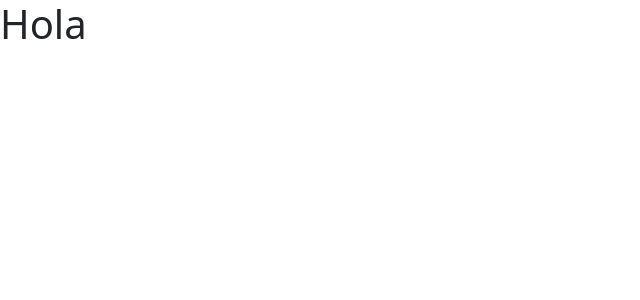
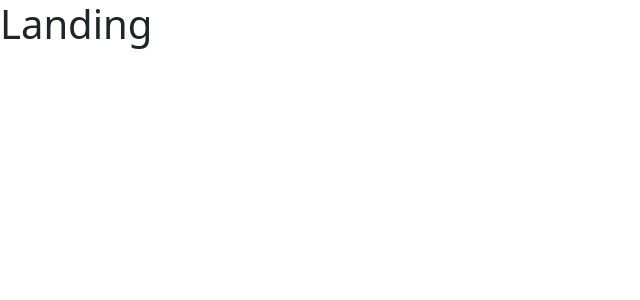
Before and after one commit to lcasass3/FIMEFOOD, a Vue app: page / in a window 1280 px wide. Shown: the top 300 px of the page, without its empty margins (0-640 px from the left). Built offline with nearby package versions, Linux system fonts and the light colour scheme.

Commit message:
Se restructuran las rutas
- Se agregan las paginas Home, Login y Landing y se incorporan al router
- Se elimina TestPage

```diff
--- /dev/null
+++ b/src/pages/Home/HomePage.vue
@@ -0,0 +1,6 @@
+<script setup lang="ts"></script>
+<template>
+  <div>
+    <h1>Home</h1>
+  </div>
+</template>
--- a/src/pages/TestPage.vue
+++ b/src/pages/Landing/LandingPage.vue
@@ -1,5 +1,7 @@
 <script setup lang="ts"></script>
 
 <template>
-  <h1>Hola</h1>
+  <div>
+    <h1>Landing</h1>
+  </div>
 </template>
--- /dev/null
+++ b/src/pages/Login/LoginPage.vue
@@ -0,0 +1,7 @@
+<script setup lang="ts"></script>
+
+<template>
+  <div>
+    <h1>Login</h1>
+  </div>
+</template>
--- a/src/router/index.ts
+++ b/src/router/index.ts
@@ -1,14 +1,23 @@
 import { createRouter, createWebHistory } from 'vue-router'
-import TestPage from '../pages/TestPage.vue'
 
 const router = createRouter({
   history: createWebHistory(import.meta.env.BASE_URL),
   routes: [
     {
       path: '/',
-      name: 'test',
-      component: TestPage
+      name: 'landing',
+      component: () => import('../pages/Landing/LandingPage.vue')
     },
+    {
+      path: '/home',
+      name: 'home',
+      component: () => import('../pages/Home/HomePage.vue')
+    },
+    {
+      path: '/login',
+      name: 'login',
+      component: () => import('../pages/Login/LoginPage.vue')
+    }
   ]
 })
 
```
